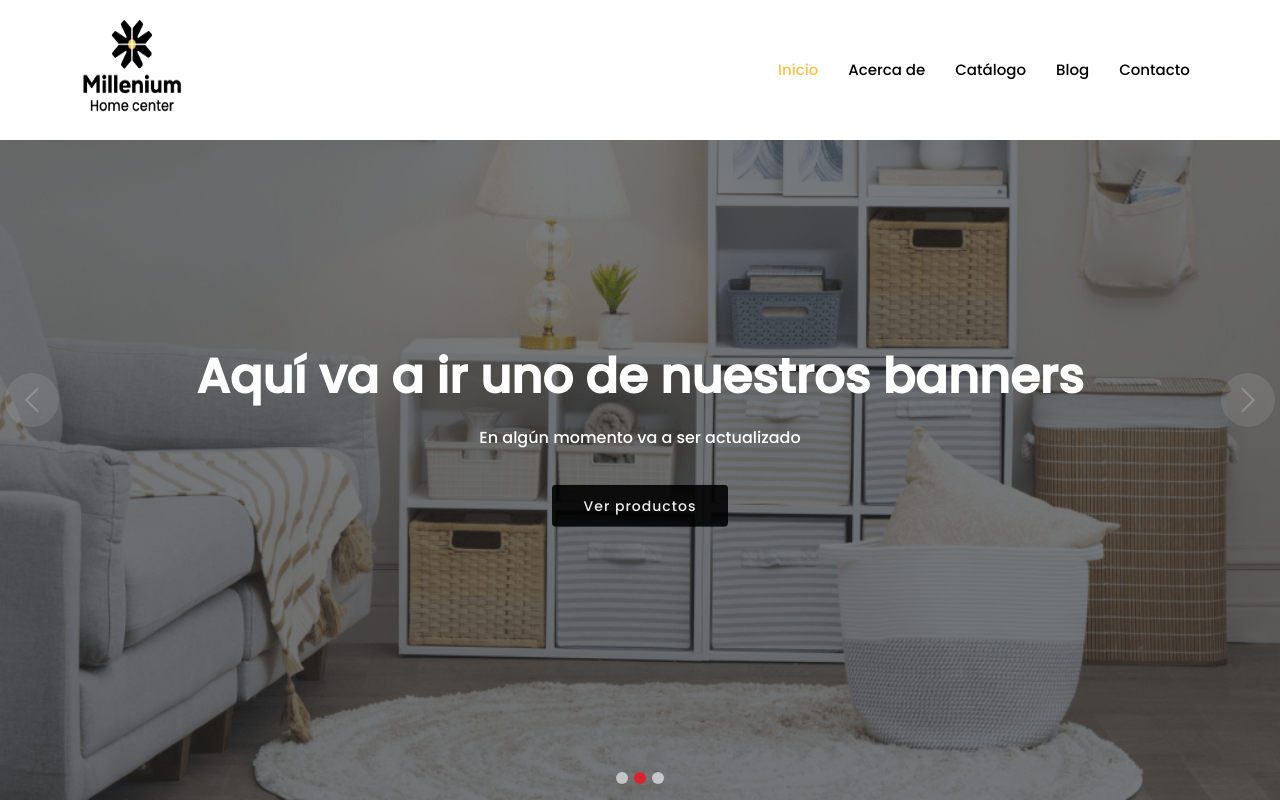
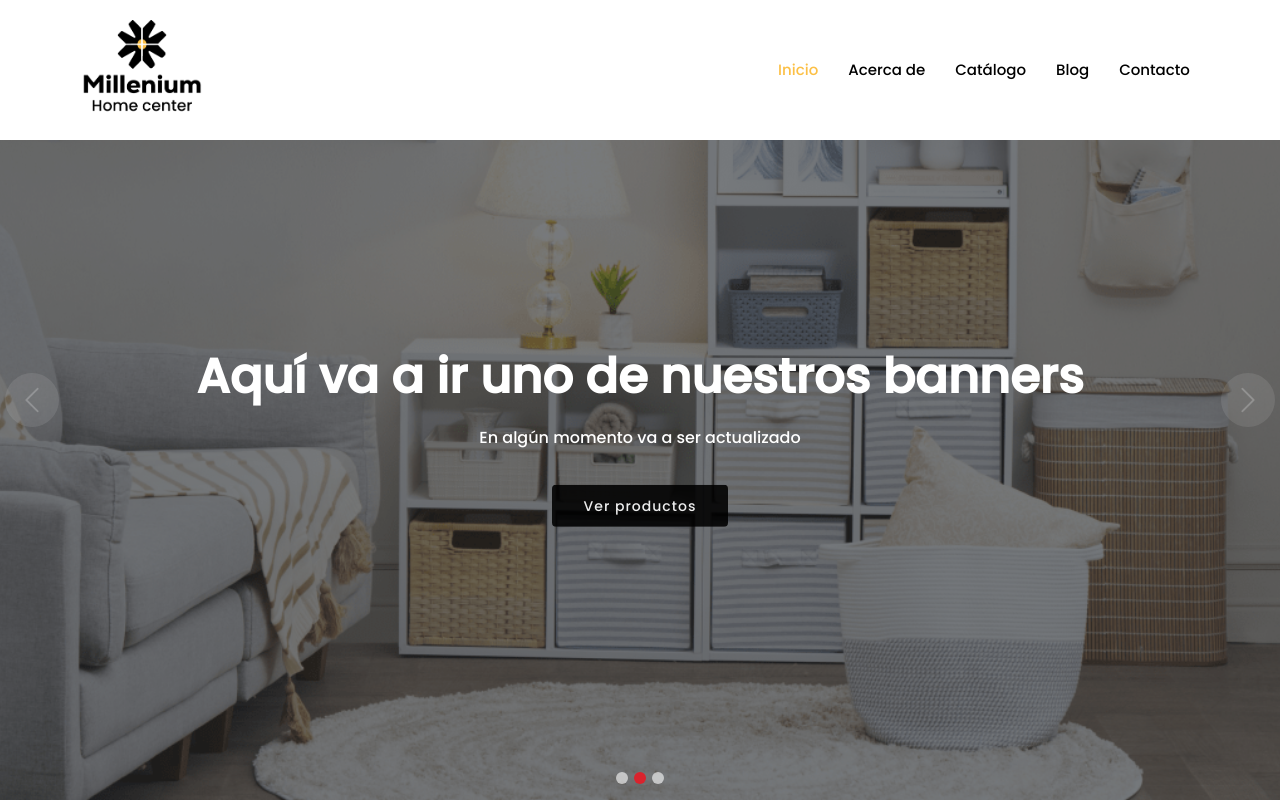
Before and after one commit to Z3M0GG/milleniumtres, a plain HTML site: page index.html in a window 1280 px wide. Shown: the top 802 px of the page. Drawn offline with Linux system fonts and the light colour scheme.

Commit message:
new summit

```diff
--- a/index.html
+++ b/index.html
@@ -43,7 +43,7 @@
   <header id="header" class="fixed-top d-flex align-items-center">
     <div class="container d-flex align-items-center">
 
-      <h1 class="logo me-auto"><a href="index.html"><img src="assets/img/Logo Millenium.png" width="100" height="100" alt=""/></a></h1>
+      <h1 class="logo me-auto"><a href="index.html"><img src="assets/img/Logo Millenium.png" width="120" height="100" alt=""/></a></h1>
       <!-- Uncomment below if you prefer to use an image logo -->
       <!-- <a href="index.html" class="logo me-auto"><img src="assets/img/logo.png" alt="" class="img-fluid"></a>-->
 
```
Also changed, not shown: about.html (+1 -1 lines), portfolio.html (+1 -1 lines).
